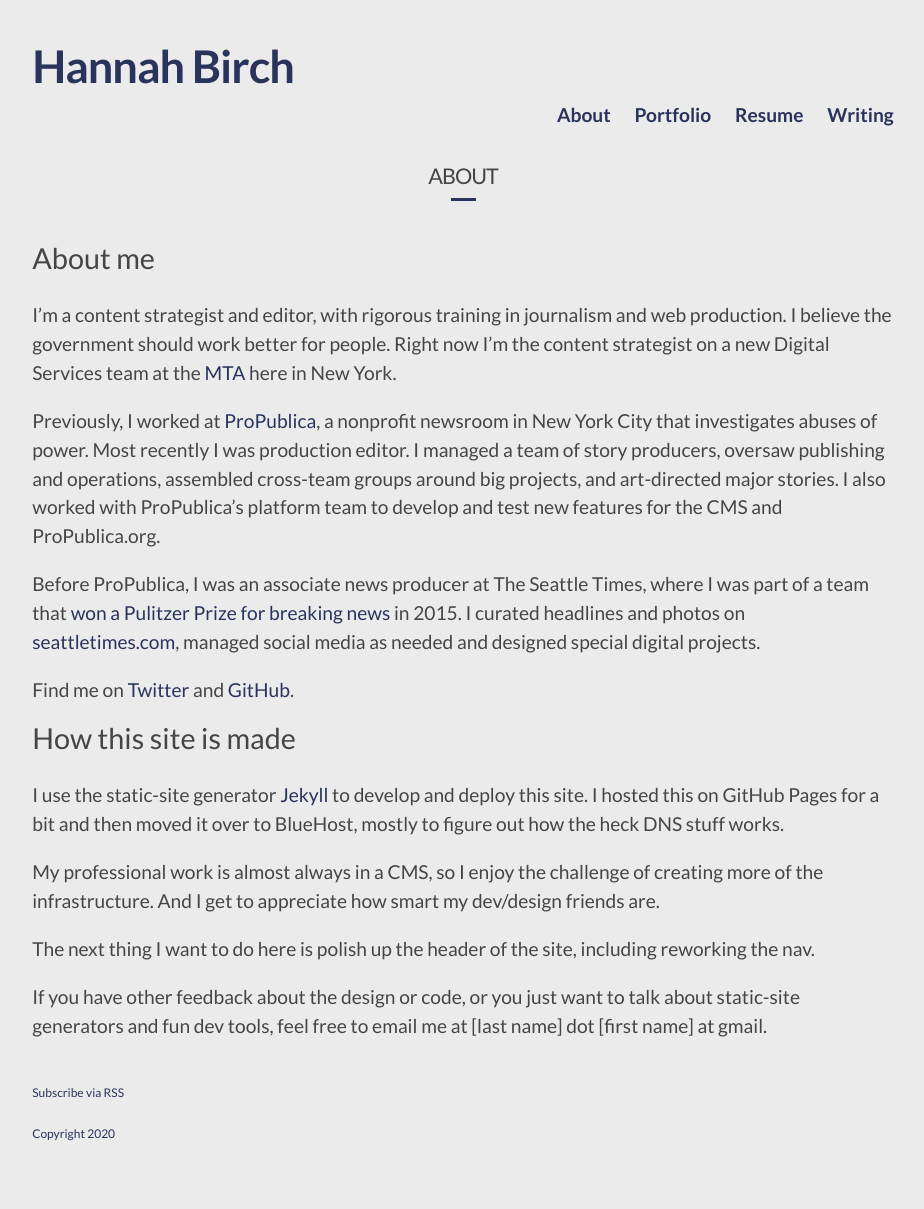
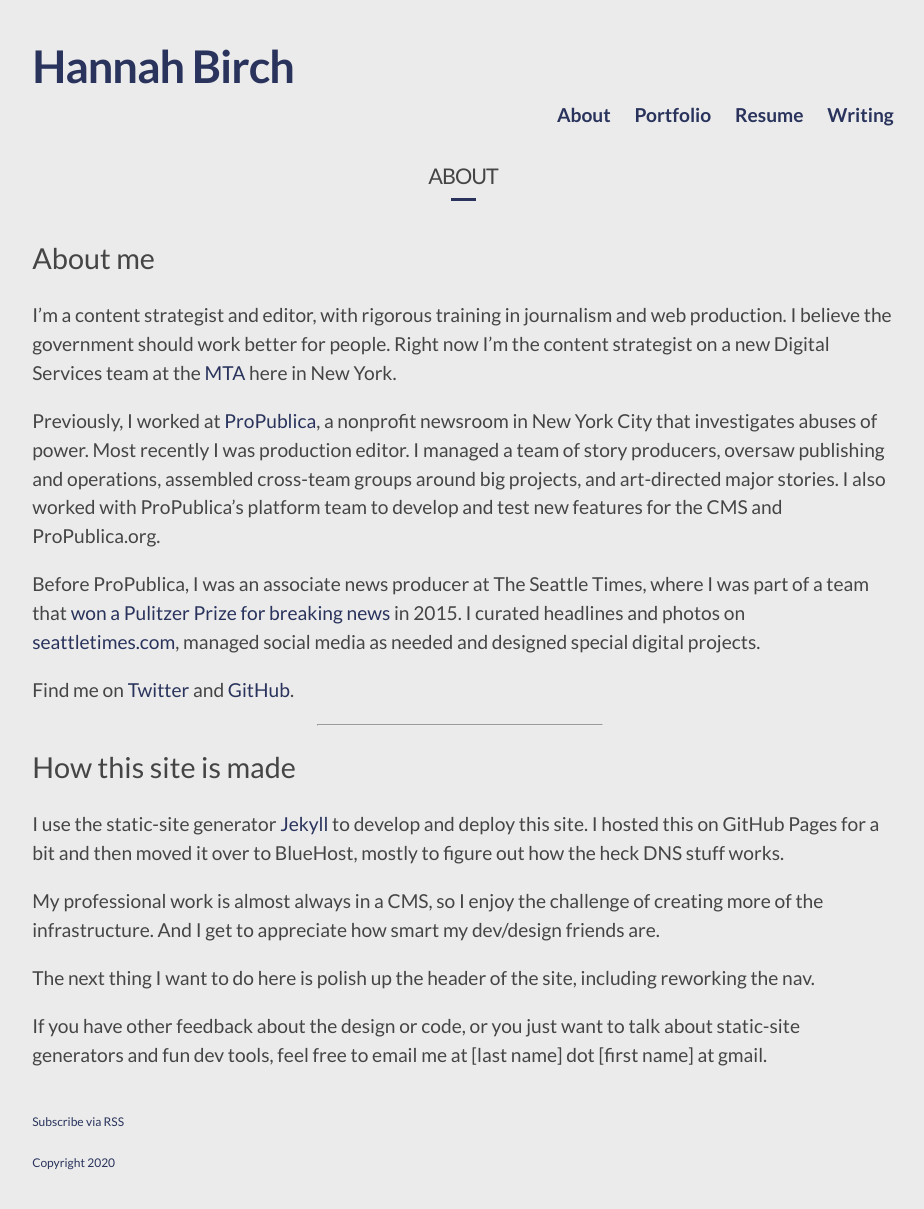
Before and after one commit to hannah-birch/hannah-birch.github.io, a Jekyll site: the page built from pages/about.md, in a window 1280 px wide. Shown: the whole page, without its empty margins (177-1101 px from the left). Built offline with Jekyll 4.4.1, drawn with Linux system fonts in a browser that asks for light colours; nearby versions of some CDN libraries; before the commit the page ends 1180 px from its top, so only the background shows below that.

Commit message:
Adds hr to about page, updates css for hr

```diff
--- a/_sass/_base.scss
+++ b/_sass/_base.scss
@@ -42,6 +42,7 @@
   margin-left: 33%;
   color: $accent-color;
   display: inline-block;
+  margin-bottom: 1em;
 }
 
 
--- a/pages/about.md
+++ b/pages/about.md
@@ -3,6 +3,7 @@
 title: About
 permalink: /about/
 ---
+
 ## About me
 
 I’m a content strategist and editor, with rigorous training in journalism and web production. I believe the government should work better for people. Right now I’m the content strategist on a new Digital Services team at the [MTA](https://new.mta.info/) here in New York.
@@ -13,6 +14,8 @@
 
 Find me on [Twitter](https://twitter.com/hannahsbirch) and [GitHub](https://github.com/hannah-birch).
 
+<hr />
+
 ## How this site is made
 
 I use the static-site generator [Jekyll](https://jekyllrb.com/) to develop and deploy this site. I hosted this on GitHub Pages for a bit and then moved it over to BlueHost, mostly to figure out how the heck DNS stuff works.
```
Also changed, not shown: 3 other files.
